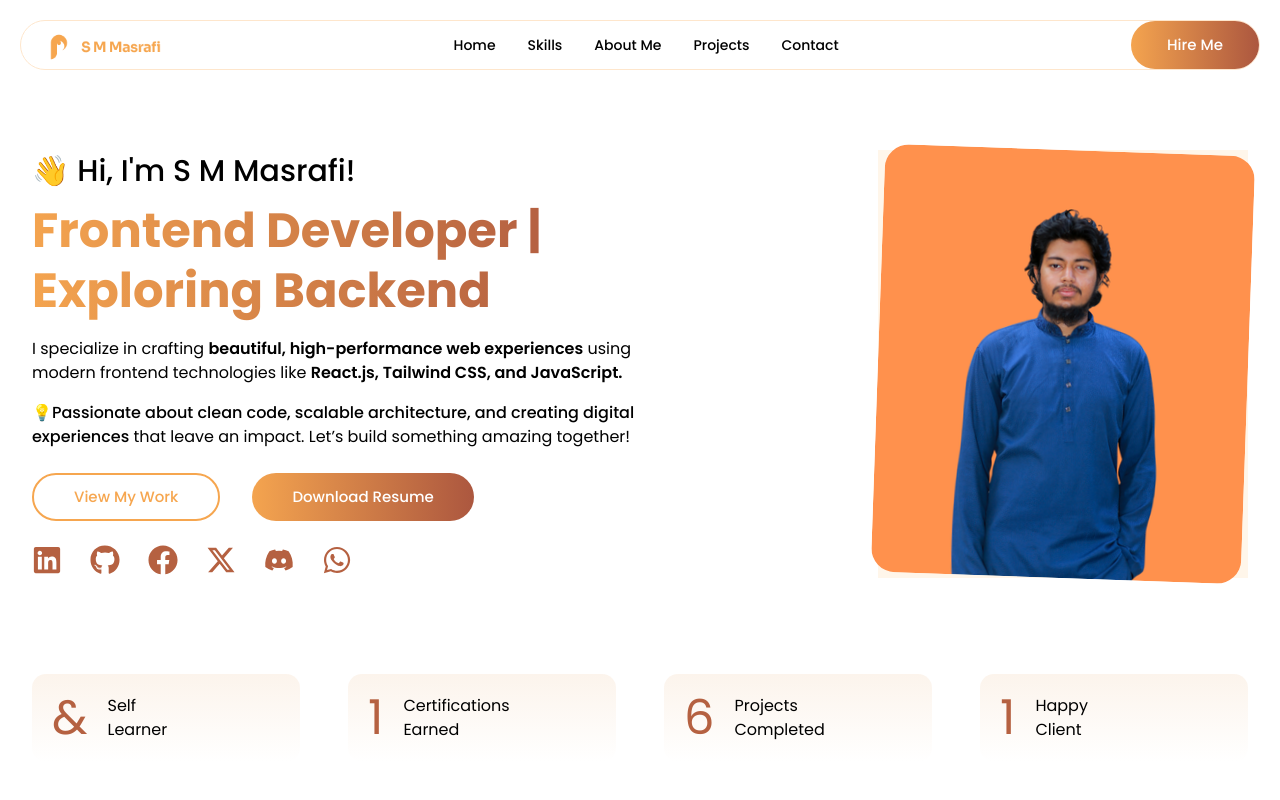
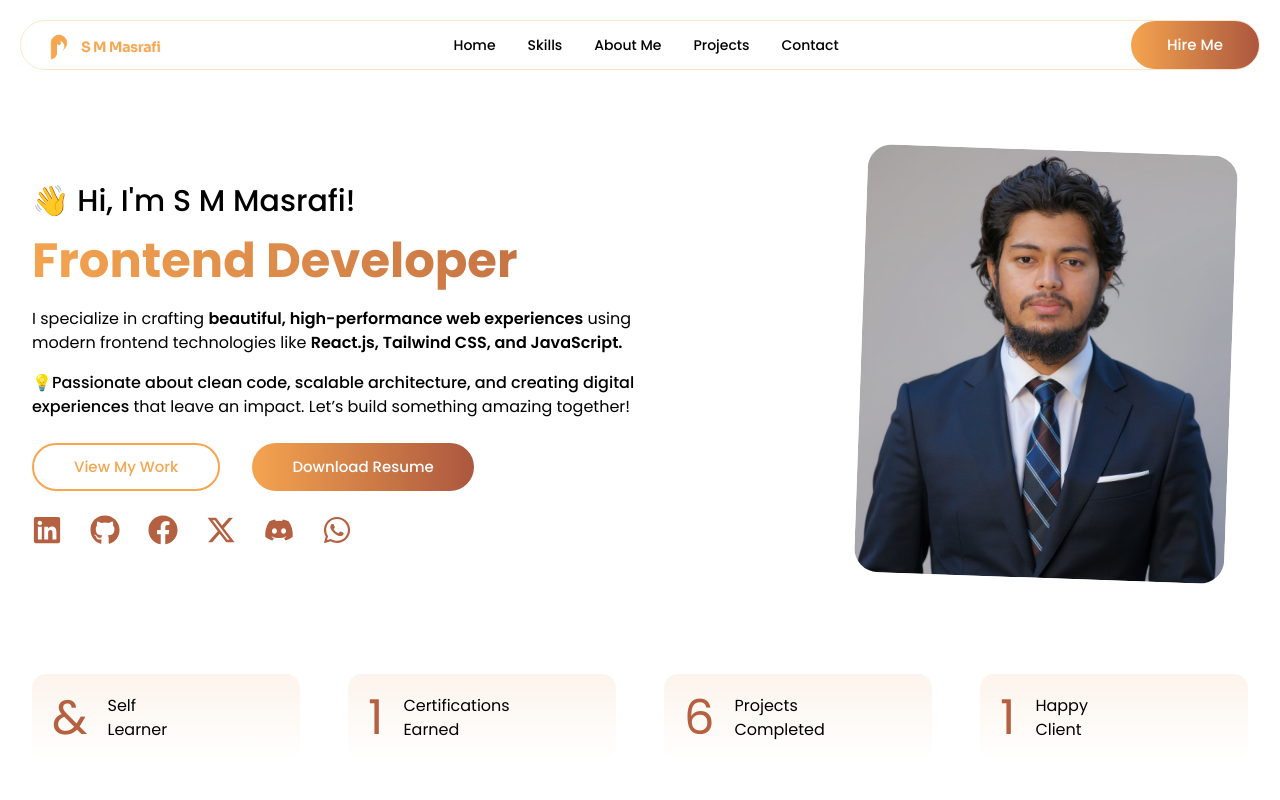
Before and after one commit to masrafi-000/Personal_Portfolio, a React (Vite) app in the folder client/: page / in a window 1280 px wide. Shown: the top 800 px of the page. Built offline with nearby package versions, Linux system fonts and the light colour scheme.

Commit message:
some fixes and type error fixed

```diff
--- a/client/src/App.jsx
+++ b/client/src/App.jsx
@@ -1,4 +1,3 @@
-import React from "react";
 import AboutMe from "./sections/AboutMe";
 import ContactMe from "./sections/ContactMe";
 import Footer from "./sections/Footer";
@@ -9,7 +8,7 @@ import TechnicalProficiency from "./sections/TechnicalProficiency";
 
 const App = () => {
   return (
-    <div>
+    <>
       <Navbar />
       <Hero />
       <TechnicalProficiency />
@@ -17,7 +16,7 @@ const App = () => {
       <MyProjects />
       <ContactMe />
       <Footer />
-    </div>
+    </>
   );
 };
 
--- a/client/src/components/Tabs.jsx
+++ b/client/src/components/Tabs.jsx
@@ -1,5 +1,5 @@
 import { motion } from "framer-motion";
-import React from "react";
+import PropTypes from "prop-types";
 
 const Tabs = ({ tabList, activeTab, onChange }) => {
   const getActiveStyles = (value) => {
@@ -34,4 +34,16 @@ const Tabs = ({ tabList, activeTab, onChange }) => {
   );
 };
 
+Tabs.propTypes = {
+  tabList: PropTypes.arrayOf(
+    PropTypes.shape({
+      id: PropTypes.oneOfType([PropTypes.string, PropTypes.number]).isRequired,
+      value: PropTypes.oneOfType([PropTypes.string, PropTypes.number]).isRequired,
+      label: PropTypes.string.isRequired,
+    })
+  ).isRequired,
+  activeTab: PropTypes.oneOfType([PropTypes.string, PropTypes.number]).isRequired,
+  onChange: PropTypes.func.isRequired,
+};
+
 export default Tabs;
--- a/client/src/index.css
+++ b/client/src/index.css
@@ -33,9 +33,7 @@
     @apply transition-transform duration-300 ease-in-out transform hover:scale-105 hover:shadow-lg;
   }
 
-  .profile-pic {
-    @apply w-[300px] md:w-[370px] h-[350px] md:h-[428px] rotate-[2deg] transition-transform duration-300 ease-in-out hover:scale-105 hover:rotate-[0.5deg];
-  }
+
 
   .icon-img{
     @apply w-12 md:w-16 h-12 md:h-16 absolute transition-transform duration-300 ease-in-out hover:scale-105 hover:rotate-0
--- a/client/src/sections/AboutMe.jsx
+++ b/client/src/sections/AboutMe.jsx
@@ -1,4 +1,3 @@
-import React from "react";
 import PROFILE_PIC from "../assets/images/profile-pic.png";
 import { ABOUT_ME } from "../utils/data";
 
@@ -14,7 +13,7 @@ const AboutMe = () => {
           <img
             src={PROFILE_PIC}
             alt="Profile Picture"
-            className="profile-pic rounded-3xl"
+            className="w-[300px] md:w-[370px] h-[350px] md:h-[428px] rotate-[2deg] transition-transform duration-300 ease-in-out hover:scale-105 hover:rotate-[0.5deg] rounded-3xl content-center object-cover"
           />
         </div>
 
@@ -25,7 +24,7 @@ const AboutMe = () => {
 
           <div className="text-sm text-justify leading-6 whitespace-pre-line mt-4">
             <p className="mb-4">
-              Hi there! I'm{" "}
+              {` Hi there! I'm`}
               <span className="font-semibold text-base">S M Masrafi</span> , a
               passionate{" "}
               <span className="font-semibold text-base">
@@ -42,8 +41,10 @@ const AboutMe = () => {
               that engage users and drive results.
             </p>
             <p className="mb-4">
-              Currently, I'm exploring{" "}
-              <span className="font-medium text-base">backend development</span>{" "}
+              {`Currently, I'm exploring`}
+              <span className="font-medium text-base">
+                backend development
+              </span>{" "}
               , learning{" "}
               <span className="text-base font-medium">
                 Node.js, Express.js, MongoDB, and MySQL{" "}
--- a/client/src/sections/Footer.jsx
+++ b/client/src/sections/Footer.jsx
@@ -1,5 +1,3 @@
-import React from "react";
-
 const Footer = () => {
   return (
     <div className="bg-orange-100 text-sm text-secondary text-center p-5">
--- a/client/src/sections/Hero.jsx
+++ b/client/src/sections/Hero.jsx
@@ -1,37 +1,21 @@
-// import {useState, useEffect} from "react";
-
 import { Link } from "react-scroll";
 import StatInfoCard from "../components/StatInfoCard";
 import { ABOUT_ME, MENU_LINKS, STATS } from "../utils/data";
 
 import PROFILE_PIC from "../assets/images/profile-pic.png";
-// import ICON_1 from "../assets/images/icon-1.png"
-// import ICON_2 from "../assets/images/icon-2.png"
-// import ICON_3 from "../assets/images/icon-3.png"
-// import ICON_4 from "../assets/images/icon-4.png"
 
 const Hero = () => {
-  // const handleDownloads = () => {
-  //   const blob = new Blob(['../assets/pdf/smmasrafi.pdf'], {
-  //     type: "application/pdf",
-  //   });
-  //   const link = document.createElement("a");
-  //   link.href = URL.createObjectURL(blob);
-  //   link.download = `smmasrafi.pdf`;
-  //   link.click();
-  // };
-
   return (
     <section id="hero" className="container mx-auto px-8">
-      <div className="flex flex-col lg:flex-row gap-14 items-center justify-between mt-[80px]">
-        <div className="order-2 lg:order-1 text-center lg:text-left mt-16 lg:mt-0">
+      <div className=" flex flex-col lg:flex-row justify-center items-center  gap-14  mt-[80px]">
+        <div className=" lg:basis-2/3 order-2 lg:order-1  text-center lg:text-left mt-16 lg:mt-0">
           <h3 className="text-xl lg:text-3xl font-medium text-black">
             {`👋 Hi, I'm S M Masrafi!`}
           </h3>
-          <h1 className="w-full lg:w-[580px] text-4xl lg:text-5xl font-bold leading-[50px] lg:leading-[60px] mt-3 bg-gradient-primary bg-clip-text text-transparent">
-            Frontend Developer | Exploring Backend
+          <h1 className="text-4xl lg:text-5xl font-bold leading-[50px] lg:leading-[60px] mt-3 bg-gradient-primary bg-clip-text text-transparent">
+            Frontend Developer
           </h1>
-          <div className="w-full lg:w-[650px] text-sm lg:text-base mt-4 flex flex-col gap-4 ">
+          <div className="w-full lg:w-[560px] xl:w-[650px] text-sm lg:text-base mt-4 flex flex-col gap-4 ">
             <p className="w-full">
               I specialize in crafting{" "}
               <span className="font-semibold">
@@ -64,7 +48,6 @@ const Hero = () => {
             <a
               href="/Masrafi_Resume.pdf"
               download="Masrafi_Resume"
-              // onClick={handleDownloads}
               className="flex items-center justify-center action-btn btn-scale-anim"
             >
               Download Resume
@@ -86,33 +69,12 @@ const Hero = () => {
             })}
           </div>
         </div>
-        <div className="w-[300px] md:w-[370px] md:h-[428px] bg-orange-100/50  relative order-1 lg:order-2 object-cover ">
+        <div className=" lg:basis-1/3 order-1 lg:order-2  w-[300px] md:w-[370px] md:h-[428px]  relative object-cover ">
           <img
             src={PROFILE_PIC}
             alt="Profile Pic"
-            className="profile-pic rounded-3xl"
+            className="w-[300px] md:w-[370px] h-[350px] md:h-[428px] rotate-[2deg] transition-transform duration-300 ease-in-out hover:scale-105 hover:rotate-[0.5deg] rounded-3xl content-center object-cover"
           />
-          {/*
-        <img
-          src={ICON_1}
-          alt="Icon 1"
-          className="icon-img -left-10 bottom-20 rotate-[1.75deg]"
-        />
-        <img
-          src={ICON_2}
-          alt="Icon 2"
-          className="icon-img left-5 md:left-10 -bottom-2 rotate-[2.75deg] "
-        />
-        <img
-          src={ICON_3}
-          alt="Icon 3"
-          className="icon-img left-[110px] md:left-[150px] -bottom-6 rotate-[3.75deg] "
-        />
-        <img
-          src={ICON_4}
-          alt="Icon 4"
-          className="icon-img left-[200px] md:left-[255px] -bottom-9 md:-bottom-10 rotate-[4.75deg] "
-        /> */}
         </div>
       </div>
 
```
Also changed, not shown: client/src/components/ContactInfoCard.jsx (+9 -1 lines), client/src/components/ProjectCard.jsx (+9 -2 lines), client/src/components/SkillCard.jsx (+12 -5 lines), client/src/components/StatInfoCard.jsx (+8 -1 lines), client/src/sections/TechnicalProficiency.jsx (+22 -18 lines), client/src/assets/images/profile-pic.png.
